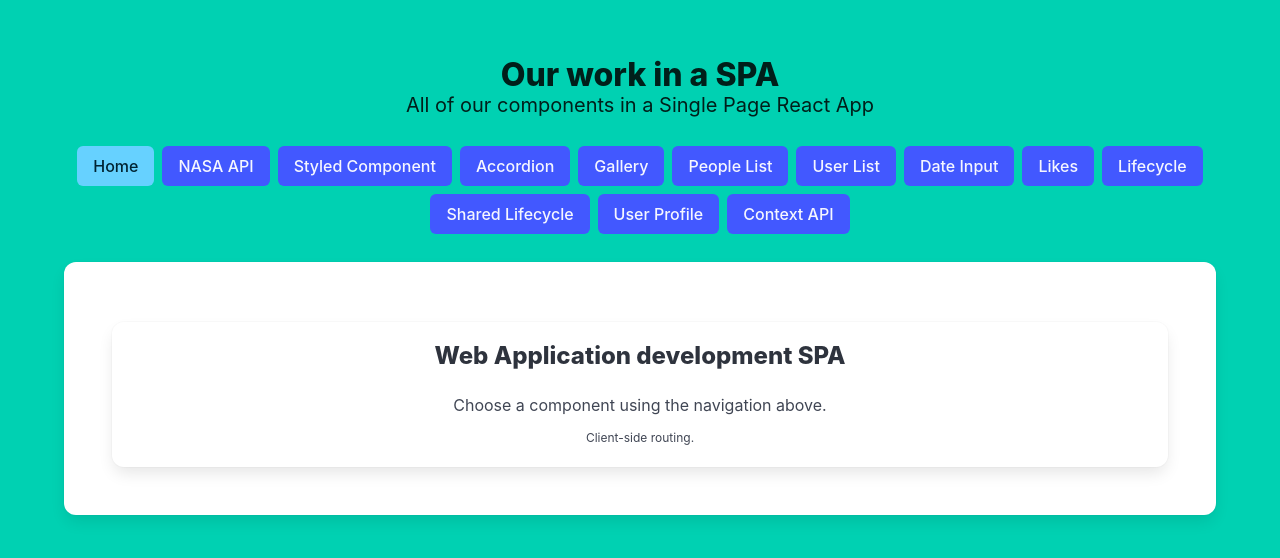
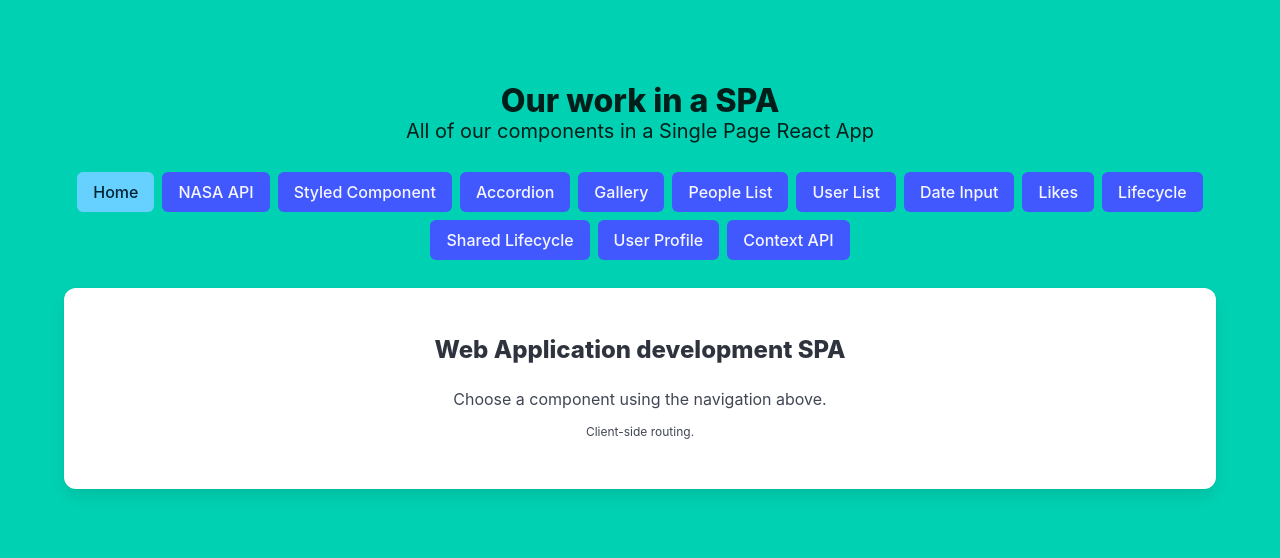
Before and after one commit to Robbo-lab/dip-web-app-react-app-final, a React app: page / in a window 1280 px wide. Shown: the part 114-672 px from the top of the page. Built offline with nearby package versions, Linux system fonts and the light colour scheme.

Commit message:
fix: homepage

```diff
--- a/src/pages/HomePage.js
+++ b/src/pages/HomePage.js
@@ -2,12 +2,12 @@ import React from "react";
 
 export default function HomePage() {
   return (
-    <div className="box mt-3">
+    <>
       <h2 className="title is-4 has-text-light">
         Web Application development SPA
       </h2>
       <p>Choose a component using the navigation above.</p>
       <p className="help is-size-7 mt-3">Client-side routing.</p>
-    </div>
+    </>
   );
 }
```
